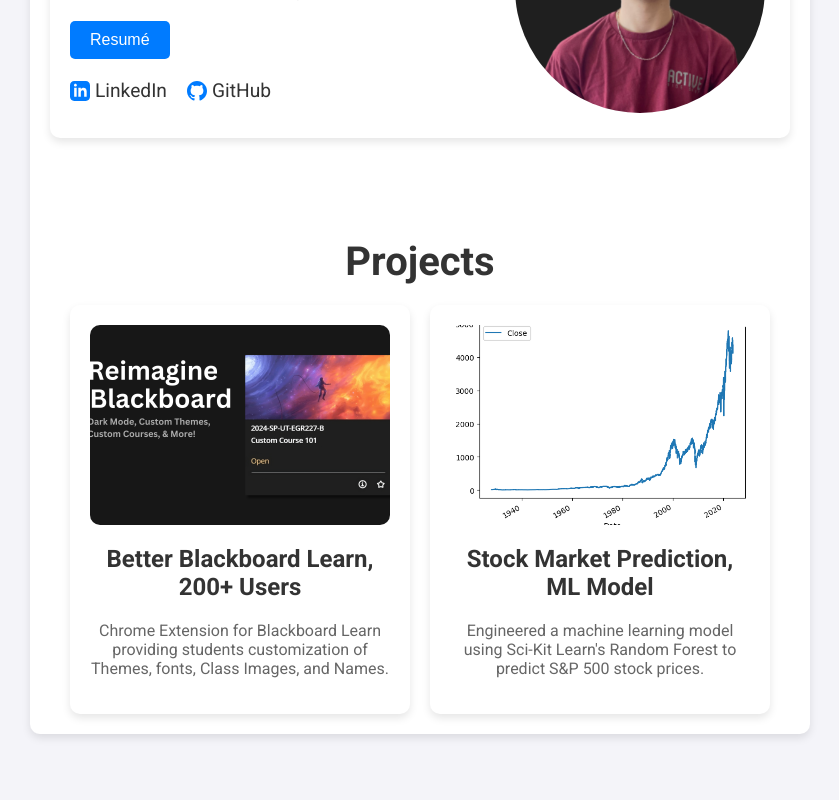
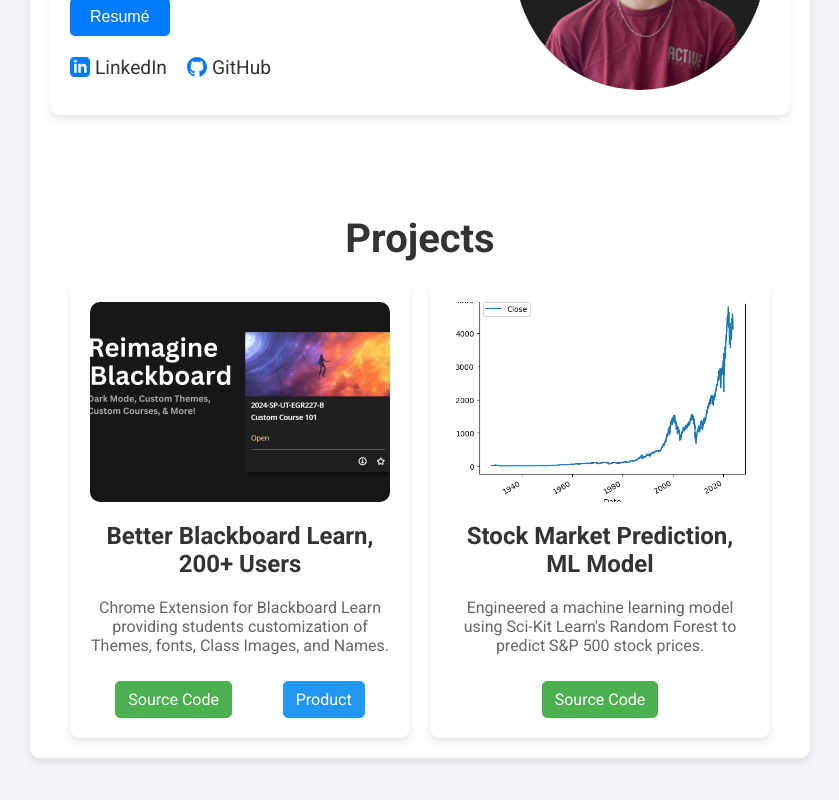
Before and after one commit to ParkerWilliams1/portfolio-v1, a React (Create React App) app: page / in a window 1280 px wide. Shown: the part 252-1052 px from the top of the page, without its empty margins (220-1059 px from the left). Built offline with nearby package versions, Linux system fonts and the light colour scheme.

Commit message:
Updated Projects

```diff
--- a/public/index.html
+++ b/public/index.html
@@ -2,7 +2,7 @@
 <html lang="en">
   <head>
     <meta charset="utf-8" />
-    <link rel="icon" href="/ParkerWilliams.png" />
+    <link rel="icon" href="/Terminal.svg" />
     <meta name="viewport" content="width=device-width, initial-scale=1" />
     <meta name="theme-color" content="#000000" />
     <meta
--- a/src/Projects.css
+++ b/src/Projects.css
@@ -1,5 +1,3 @@
-@import url('https://fonts.googleapis.com/css2?family=Roboto:wght@400;700&display=swap');
-
 .projects-section {
   margin-top: 100px;
   text-align: center;
@@ -53,6 +51,39 @@
   color: #666;
 }
 
+.project-links {
+  display: flex;
+  justify-content: space-around;
+  width: 100%;
+  margin-top: 10px;
+}
+
+.btn {
+  display: inline-block;
+  padding: 8px 12px;
+  border: 1px solid #666;
+  border-radius: 5px;
+  text-decoration: none;
+  color: #666;
+  transition: background-color 0.3s ease;
+}
+
+.btn:hover {
+  background-color: #f0f0f0;
+}
+
+.btn-source {
+  background-color: #4CAF50;
+  color: white;
+  border-color: #4CAF50;
+}
+
+.btn-product {
+  background-color: #2196F3;
+  color: white;
+  border-color: #2196F3;
+}
+
 .project-card:hover {
   transform: translateY(-10px);
 }
--- a/src/Projects.js
+++ b/src/Projects.js
@@ -18,11 +18,18 @@
                     <img src="BbLearn.png" alt="Better Blackboard Learn" />
                     <h1>Better Blackboard Learn, 200+ Users</h1>
                     <p>Chrome Extension for Blackboard Learn providing students customization of Themes, fonts, Class Images, and Names.</p>
+                    <div className="project-links">
+                        <a href="https://github.com/ParkerWilliams1/BetterBlackboardLearn" target="_blank" className="btn btn-source">Source Code</a>
+                        <a href="https://chromewebstore.google.com/detail/better-blackboard-learn/ngmpmjpigceaccddpkoeejmakahopopa" target="_blank" className="btn btn-product">Product</a>
+                    </div>
                 </div>
                 <div className="project-card" id="stockmarketprediction">
                     <img src="SP500.png" alt="Stock Market Prediction" />
                     <h1>Stock Market Prediction, ML Model</h1>
                     <p>Engineered a machine learning model using Sci-Kit Learn's Random Forest to predict S&P 500 stock prices.</p>
+                    <div className="project-links">
+                        <a href="https://github.com/ParkerWilliams1/StockMarketPredictionML" target="_blank" className="btn btn-source">Source Code</a>
+                    </div>
                 </div>
             </div>
         </div>
```
Also changed, not shown: public/Terminal.svg (added).
